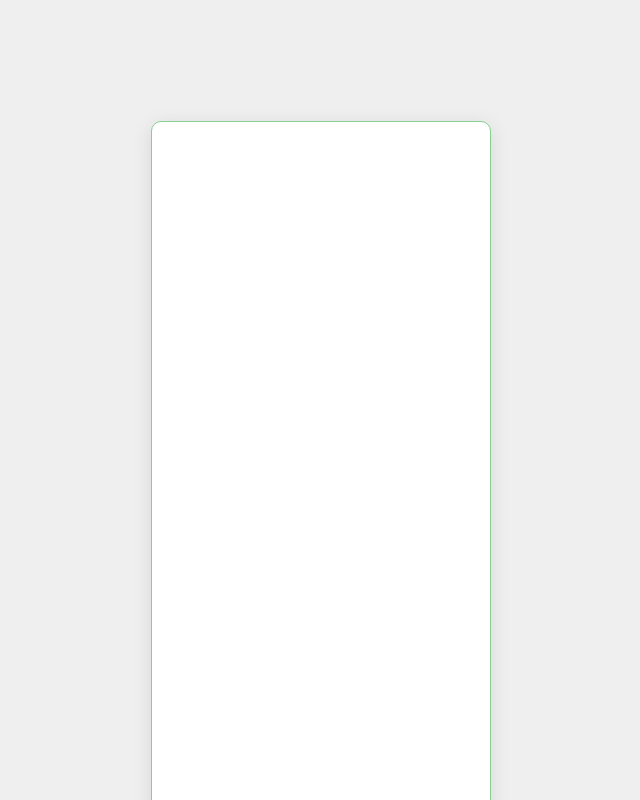
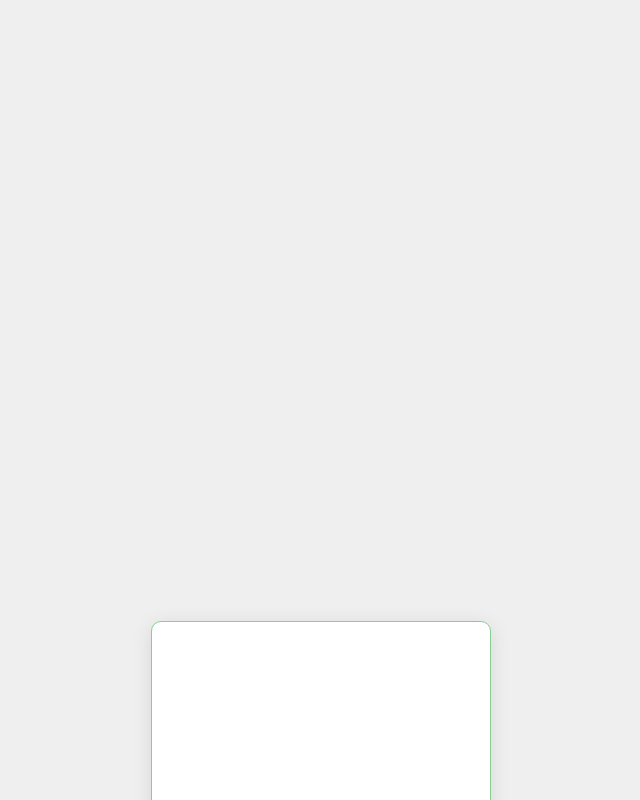
Before and after one commit to ParcelManagment/Website_Frontend, a React (Create React App) app in the folder Parcel_Management_System/: page / in a window 1280 px wide. Shown: the part 2040-2840 px from the top of the page, without its empty margins (319-959 px from the left). Built offline with nearby package versions, Linux system fonts and the light colour scheme.

Commit message:
update view

```diff
--- a/Parcel_Management_System/src/Components/ViewPage/ViewPage.css
+++ b/Parcel_Management_System/src/Components/ViewPage/ViewPage.css
@@ -186,8 +186,8 @@
 
   /* Adjusting the container's top margin and centering the table */
   .container {
-    margin-top: 5000px;
-    padding-top: 1000px;
+    margin-top: 10000px;
+    padding-top: 5000px;
     max-width: 1500px;
 
   }
```
